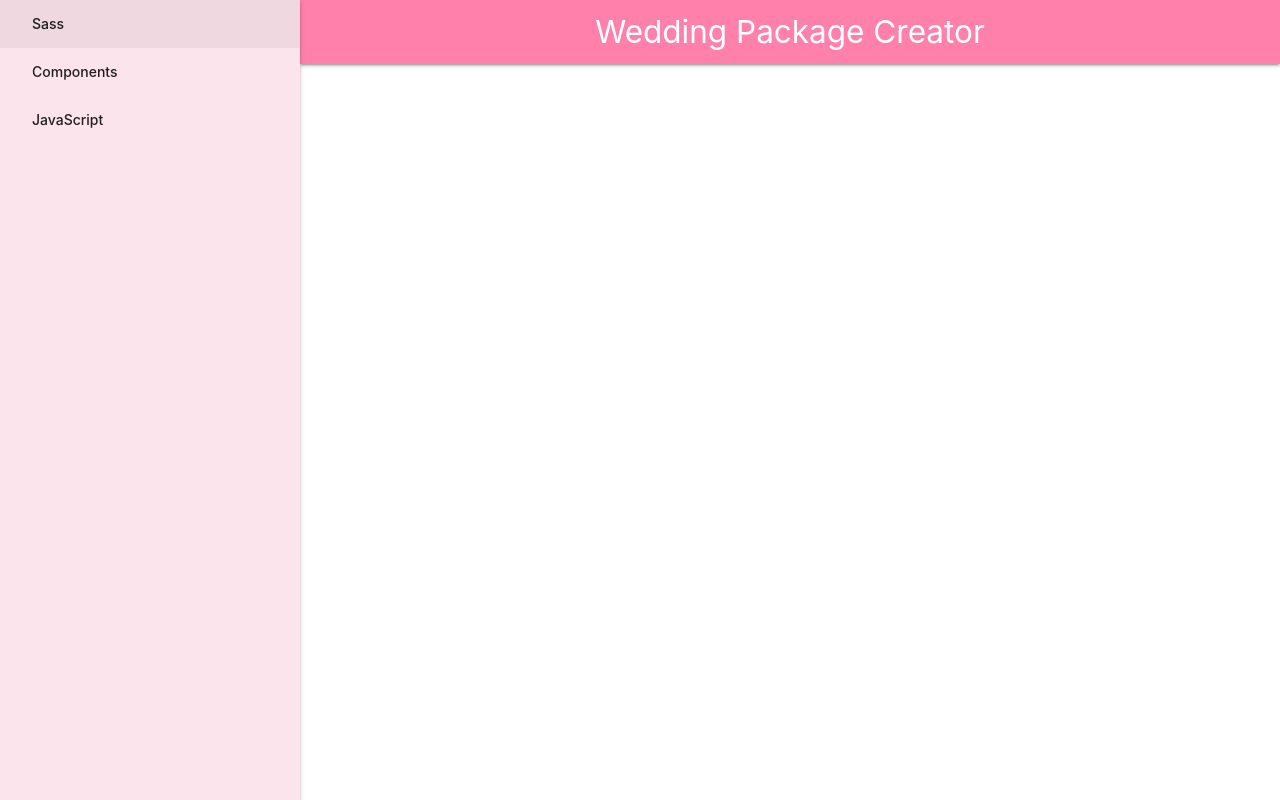
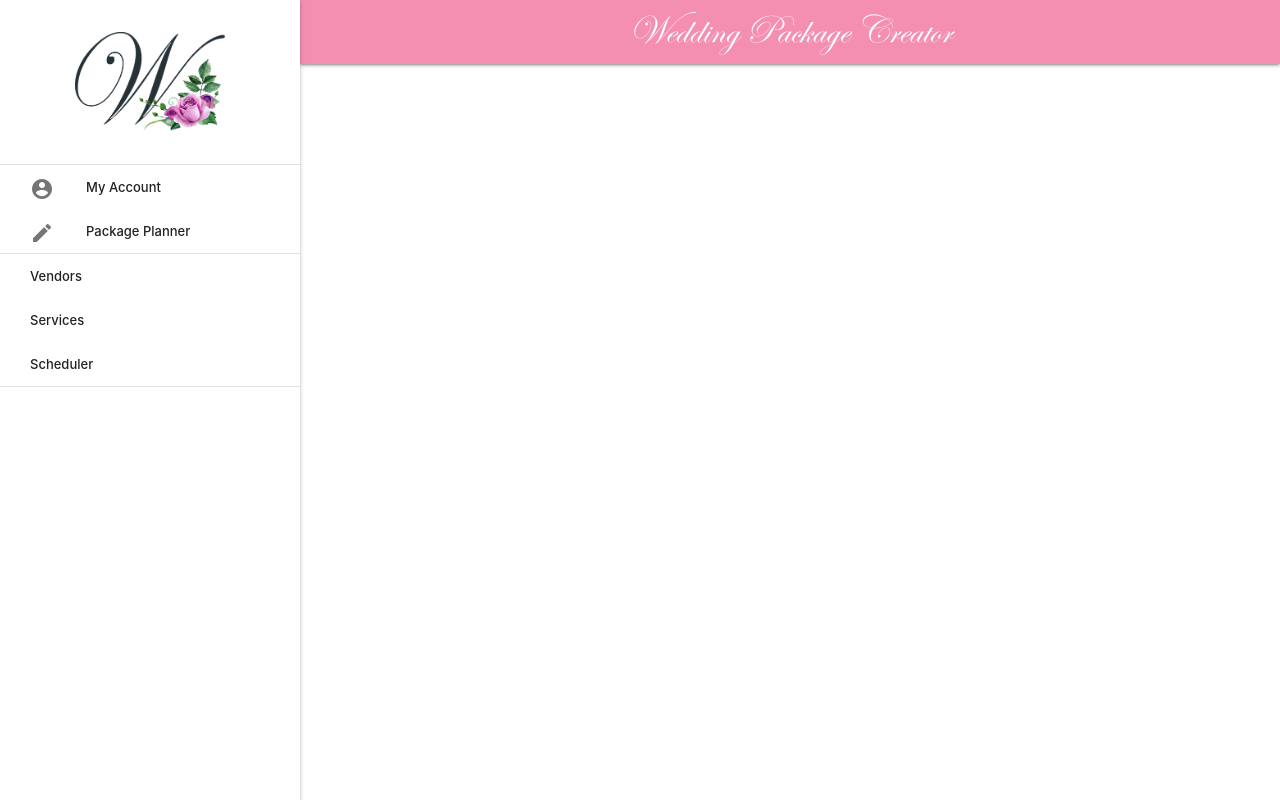
Before and after one commit to rhedgeco/wedding_package_creator, a plain HTML site: page frontend/index.html in a window 1280 px wide. Drawn offline with Linux system fonts and the light colour scheme.

Commit message:
updated index page to look cool lol

```diff
--- a/frontend/data/css/custom-styles.css
+++ b/frontend/data/css/custom-styles.css
@@ -1,4 +1,10 @@
 /* add custom styles here */
+
+@font-face {
+    font-family: "Fancy";
+    src: url("fonts/itcedscr.ttf");
+}
+
 @media only screen and (max-width: 992px) {
     header, main, footer {
         padding-left: 0px;
@@ -10,3 +16,46 @@
         padding-left: 300px;
     }
 }
+
+ul.sidenav.sidenav-fixed li {
+    line-height: 44px;
+}
+
+ul.sidenav.sidenav-fixed li.border {
+    border-style: solid;
+    border-color: #e0e0e0;
+    border-width: 0 0 1px 0;
+}
+
+ul.sidenav.sidenav-fixed li.logo {
+    text-align: center;
+    margin-top: 32px;
+    margin-bottom: 32px;
+    border-color: transparent;
+}
+
+ul.sidenav.sidenav-fixed li a {
+    font-size: 13px;
+    line-height: 44px;
+    height: 44px;
+    padding: 0 30px;
+}
+
+ul.sidenav.sidenav-fixed li a i.material-icons {
+    height: 100%;
+}
+
+#logo-container {
+    height: 100px;
+    margin-bottom: 32px;
+}
+
+#logo-container:hover {
+    background-color: transparent;
+}
+
+#front-page-logo {
+    display: inline-block;
+    height: 100px;
+    pointer-events: none;
+}
--- a/frontend/index.html
+++ b/frontend/index.html
@@ -13,14 +13,36 @@
 </head>
 <body class="">
 <header>
-    <nav class="nav-extended pink accent-1">
+    <nav class="nav-extended pink lighten-3">
         <div class="nav-wrapper">
-            <a href="#" class="brand-logo center">Wedding Package Creator</a>
-            <a href="#" data-target="nav-mobile" class="sidenav-trigger"><i class="material-icons">menu</i></a>
-            <ul id="nav-mobile" class="sidenav sidenav-fixed pink lighten-5" style="transform: translateX(0px)">
-                <li><a href="sass.html">Sass</a></li>
-                <li><a href="components.html">Components</a></li>
-                <li><a href="js.html">JavaScript</a></li>
+            <a href="/" class="brand-logo center hide-on-med-and-down"
+               style="font-family: 'Fancy',serif; font-size: 40px">
+                Wedding Package Creator</a>
+            <a href="/" class="brand-logo center hide-on-large-only"
+               style="font-family: 'Fancy',serif; font-size: 45px">WPC</a>
+            <a href="" data-target="nav-mobile" class="sidenav-trigger"><i class="material-icons">menu</i></a>
+            <ul id="nav-mobile" class="sidenav sidenav-fixed" style="transform: translateX(-105%)">
+                <li class="logo"><a id="logo-container" href="/">
+                    <img id="front-page-logo" src="data/images/WeddingPlannerLogo.png">
+                </a></li>
+                <li class="border"></li>
+                <li>
+                    <a class="waves-effect waves-green" href="account.html"><i class="material-icons left">account_circle</i>My Account</a>
+                </li>
+                <li>
+                    <a class="waves-effect waves-green" href="packages.html"><i class="material-icons left">create</i>Package Planner</a>
+                </li>
+                <li class="border"></li>
+                <li>
+                    <a class="waves-effect waves-green" href="sass.html">Vendors</a>
+                </li>
+                <li>
+                    <a class="waves-effect waves-green" href="components.html">Services</a>
+                </li>
+                <li>
+                    <a class="waves-effect waves-green" href="js.html">Scheduler</a>
+                </li>
+                <li class="border"></li>
             </ul>
         </div>
     </nav>
```
Also changed, not shown: frontend/page_not_found.html (+13 -2 lines), frontend/data/css/fonts/itcedscr.ttf (added), frontend/data/images/WeddingPlannerLogo.png (added), frontend/favicon.ico (added).
